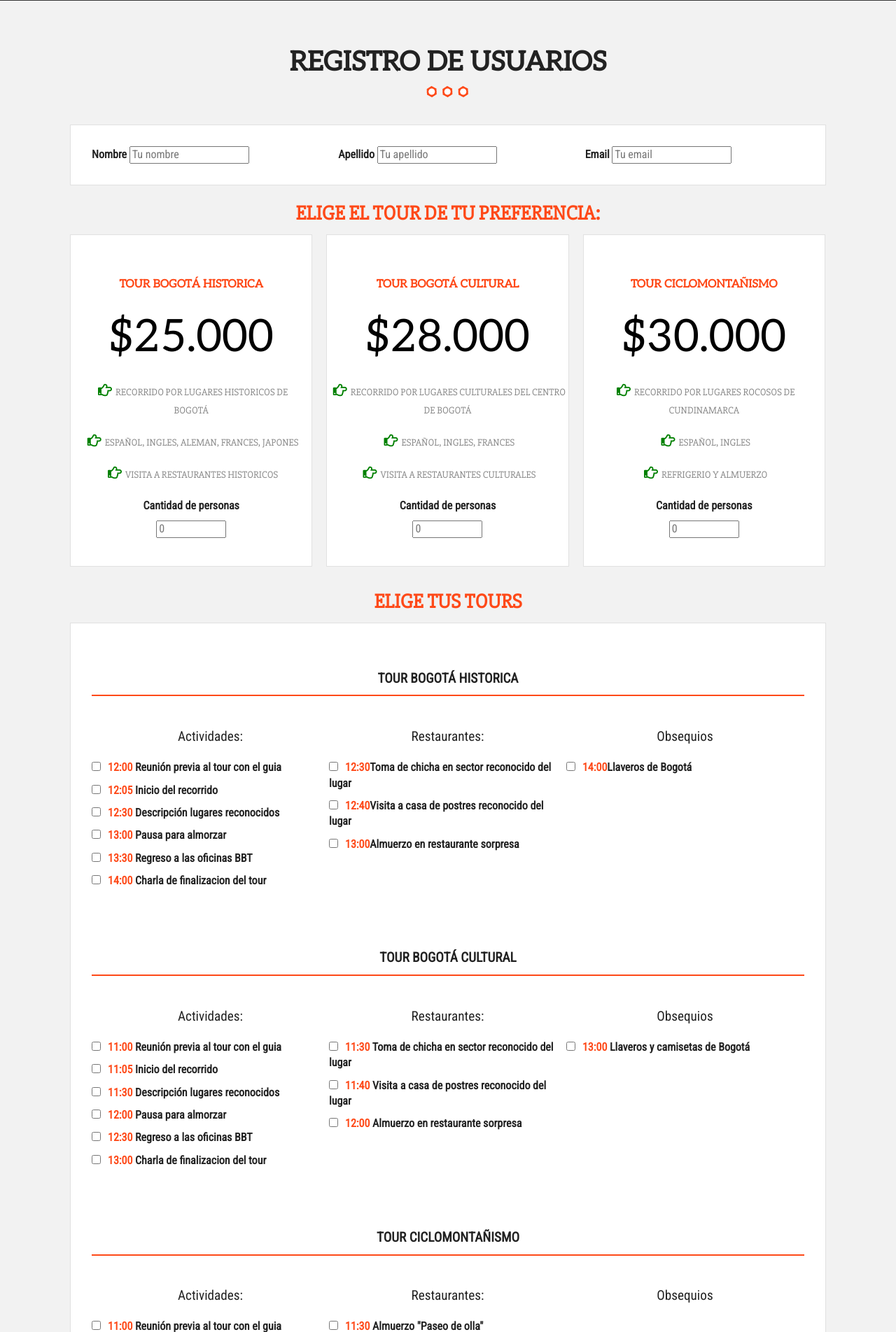
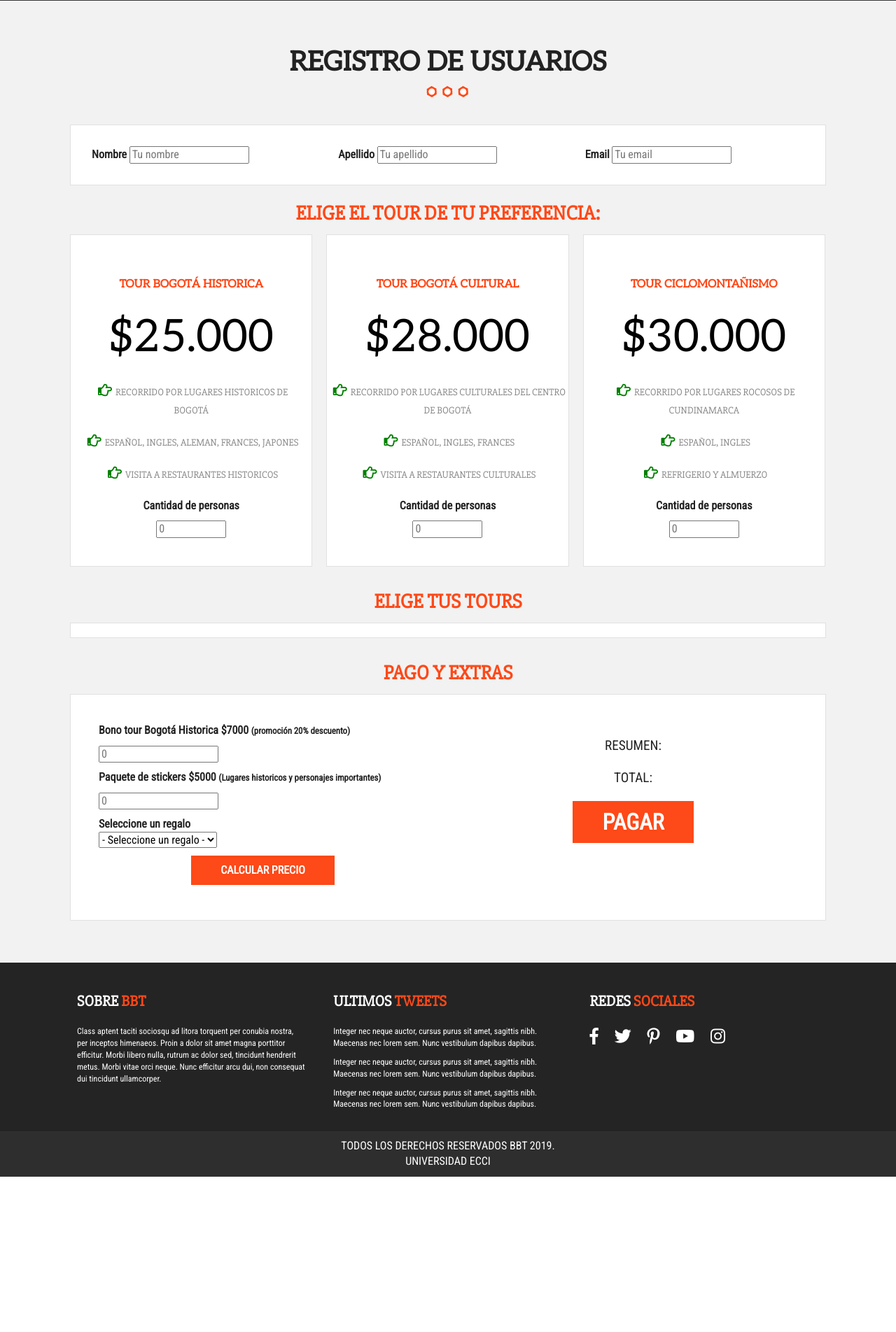
Before and after one commit to MonterrosaF/proyecto-BBT, a PHP site: page /registro.html in a window 1280 px wide. Shown: the part 898-2802 px from the top of the page at 70% size. After the commit the page ends 2580 px from the top, so only its background shows below. Run offline with PHP 8.4, Linux system fonts and the light colour scheme; some libraries are stand-ins or nearby versions.

Commit message:
Finalizacion CSS y JS

```diff
--- a/css/main.css
+++ b/css/main.css
@@ -860,7 +860,7 @@
 
     .contenido-dia{
         padding: 20px;
-        /* display: none; */
+        display: none;
     }
 
     @media only screen and (min-width:768px){
@@ -931,6 +931,17 @@
         text-align: center;
         font-size: 2em;
         color: #fe4918;
+    }
+
+    input[disabled].button{
+        opacity: .5;
+    }
+
+    #error {
+        clear: both;
+        padding: 20px;
+        text-align: center;
+        display: none;
     }
 
 /* ==========================================================================
--- a/js/main.js
+++ b/js/main.js
@@ -1,9 +1,9 @@
-(function(){
+(function () {
     'use strict';
 
     var regalo = document.getElementById("regalo");
 
-    document.addEventListener('DOMContentLoaded', function(){
+    document.addEventListener('DOMContentLoaded', function () {
         console.log("El HTML se termino de cargar");
 
         // CAMPOS DATOS USUARIOS
@@ -30,63 +30,121 @@
 
 
         calcular.addEventListener('click', calcularValor);
+        Bogota_Historica.addEventListener('blur', mostrarTours);
+        Bogota_Cultural.addEventListener('blur', mostrarTours);
+        montanismo.addEventListener('blur', mostrarTours);
 
-        function calcularValor(event){
+        nombre.addEventListener("blur", validarCampos);
+        apellido.addEventListener("blur", validarCampos);
+        email.addEventListener("blur", validarCampos);
+        email.addEventListener("blur", validarEmail);
+
+        function validarEmail() {
+            if (this.value.indexOf("@") > -1) {
+                errorDiv.style.display = "none";
+                this.style.border = "1px solid #cccccc";
+            } else {
+                errorDiv.style.display = 'block';
+                errorDiv.style.color = 'red';
+                errorDiv.innerHTML = "El correo no es correcto";
+                this.style.border = "1px solid red";
+                errorDiv.style.border = "1px solid red";
+            }
+        }
+
+        function validarCampos() {
+            if (this.value == '') {
+                errorDiv.style.display = 'block';
+                errorDiv.style.color = 'red';
+                errorDiv.innerHTML = "Este campo es obligatorio";
+                this.style.border = "1px solid red";
+                errorDiv.style.border = "1px solid red";
+            } else {
+                errorDiv.style.display = "none";
+                this.style.border = "1px solid #cccccc";
+            }
+        }
+
+        function calcularValor(event) {
             event.preventDefault();
-            if(regalo.value === ''){
+            if (regalo.value === '') {
                 alert("Debes elegir un regalo");
                 regalo.focus();
-            } else{
+            } else {
                 var boletosHistorica = parseInt(Bogota_Historica.value, 10) || 0,
                     boletosCultural = parseInt(Bogota_Cultural.value, 10) || 0,
                     boletosMontanismo = parseInt(montanismo.value, 10) || 0,
                     cantBonos = parseInt(bonos.value, 10) || 0,
                     cantStickers = parseInt(stickers.value, 10) || 0;
 
-                var totalPagar = (boletosHistorica * 25000) + (boletosCultural * 28000) + (boletosMontanismo * 30000) + ((cantBonos * 7000) * .80) + (cantStickers * 5000) ;
+                var totalPagar = (boletosHistorica * 25000) + (boletosCultural * 28000) + (boletosMontanismo * 30000) + ((cantBonos * 7000) * .80) + (cantStickers * 5000);
 
                 var listadoProductos = [];
 
-                if (boletosCultural > 1){
+                if (boletosCultural > 1) {
                     listadoProductos.push(boletosCultural + ' boletos para Tour Bogotá Cultural');
-                }else if (boletosCultural == 1){
+                } else if (boletosCultural == 1) {
                     listadoProductos.push(boletosCultural + ' boleto para Tour Bogotá Cultural');
                 }
 
-                if (boletosHistorica > 1){
+                if (boletosHistorica > 1) {
                     listadoProductos.push(boletosHistorica + ' boletos para Tour Bogotá Historica');
-                }else if (boletosHistorica == 1){
+                } else if (boletosHistorica == 1) {
                     listadoProductos.push(boletosHistorica + ' boletos para Tour Bogotá Historica');
                 }
 
-                if (boletosMontanismo > 1){
+                if (boletosMontanismo > 1) {
                     listadoProductos.push(boletosMontanismo + ' boletos para Tour Ciclomontañismo');
-                }else if (boletosMontanismo == 1){
+                } else if (boletosMontanismo == 1) {
                     listadoProductos.push(boletosMontanismo + ' boletos para Tour Ciclomontañismo');
                 }
 
-                if (cantBonos > 1){
+                if (cantBonos > 1) {
                     listadoProductos.push(cantBonos + ' bonos con descuento');
-                }else if (cantBonos == 1){
+                } else if (cantBonos == 1) {
                     listadoProductos.push(cantBonos + ' bonos con descuento');
                 }
 
-                if (cantStickers > 1){
+                if (cantStickers > 1) {
                     listadoProductos.push(cantStickers + ' stickers');
-                }else if (cantStickers == 1){
+                } else if (cantStickers == 1) {
                     listadoProductos.push(cantStickers + ' stickers');
                 }
 
-                lista_Productos.style.display ="block";
+                lista_Productos.style.display = "block";
 
                 lista_Productos.innerHTML = '';
-                for (var i = 0; i< listadoProductos.length; i++){
+                for (var i = 0; i < listadoProductos.length; i++) {
                     lista_Productos.innerHTML += '<i class="far fa-hand-point-right">' + listadoProductos[i] + '<br/>';
                 }
 
                 suma.innerHTML = "$ " + totalPagar.toFixed(2);
 
             }
+        } // FUNCION CALCULAR
+
+        function mostrarTours() {
+            var boletosHistorica = parseInt(Bogota_Historica.value, 10) || 0,
+                boletosCultural = parseInt(Bogota_Cultural.value, 10) || 0,
+                boletosMontanismo = parseInt(montanismo.value, 10) || 0;
+            var toursElegidos = [];
+
+            if (boletosHistorica > 0) {
+                toursElegidos.push('historica');
+            }
+
+            if (boletosCultural > 0) {
+                toursElegidos.push('cultural');
+            }
+
+            if (boletosMontanismo > 0) {
+                toursElegidos.push('montanismo');
+            }
+
+            for (var i = 0; i < toursElegidos.length; i++) {
+                document.getElementById(toursElegidos[i]).style.display = 'block';
+            }
+
         }
 
     }); //DOM CONTENT LOADED
--- a/registro.html
+++ b/registro.html
@@ -140,7 +140,7 @@
           <div id="eventos" class="eventos clearfix">
             <h3>Elige tus tours</h3>
             <div class="caja">
-              <div id="viernes" class="contenido-dia clearfix">
+              <div id="historica" class="contenido-dia clearfix">
                 <h4>Tour Bogotá Historica</h4>
                 <div>
                   <p>Actividades:</p>
@@ -163,7 +163,7 @@
                 </div>
               </div>
 
-              <div id="sabado" class="contenido-dia clearfix">
+              <div id="cultural" class="contenido-dia clearfix">
                 <h4>Tour Bogotá Cultural</h4>
                   <div>
                     <p>Actividades:</p>
@@ -186,7 +186,7 @@
                   </div>
               </div>
 
-              <div id="domingo" class="contenido-dia clearfix">
+              <div id="montanismo" class="contenido-dia clearfix">
                 <h4>Tour Ciclomontañismo</h4>
                   <div>
                     <p>Actividades:</p>
```
